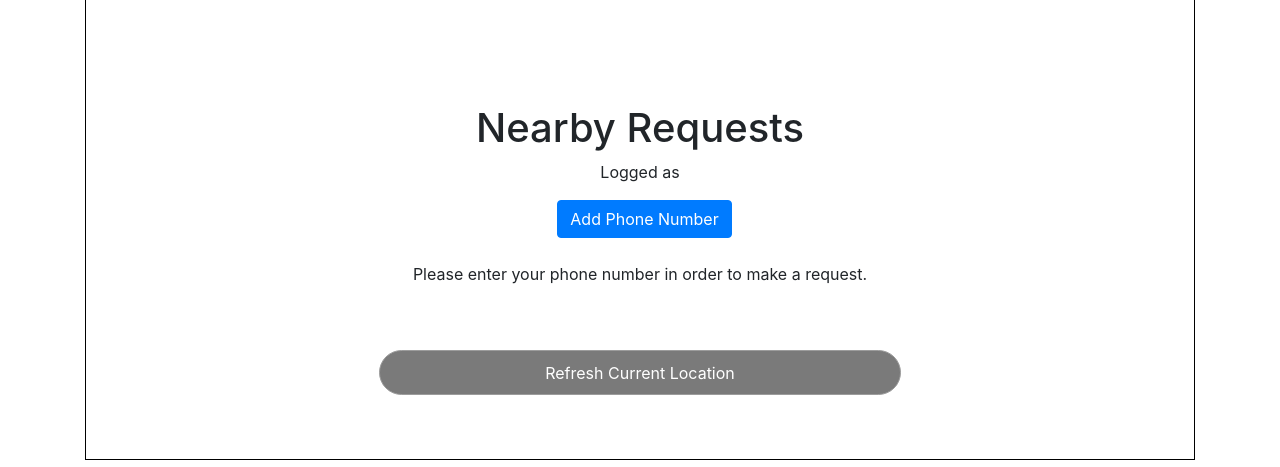
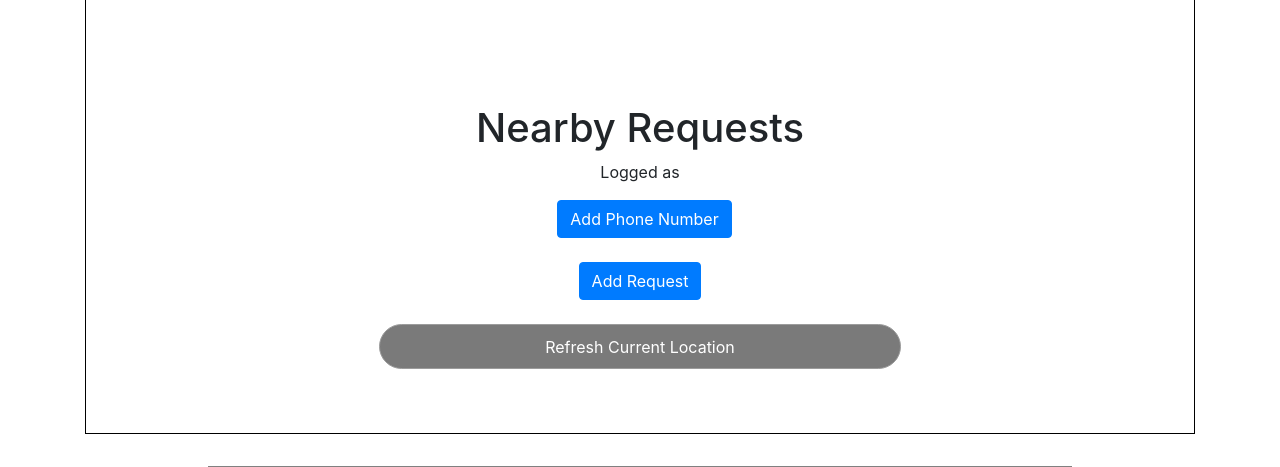
Before and after one commit to nik258heda/SWC_COVID, a Django app: template templates/home/main_page.html in a window 1280 px wide. Shown: the part 163-630 px from the top of the page. Run offline with Django 3.2, Linux system fonts and the light colour scheme; the template is opened without the code that fills it: most values are stand-ins (such as "Sample title", 1, 10 or a date in 2020); some libraries are stand-ins or nearby versions.

Commit message:
minor ui changes

```diff
--- a/templates/home/main_page.html
+++ b/templates/home/main_page.html
@@ -126,15 +126,12 @@
       <a class="btn btn-primary" href="{% url 'auths:phoneVerification' %}">Add Phone Number</a>
       {% endif %}
       <br> <br>
-      {% if phoneNumberExists %}
       {% if latitude != 0 or longitude != 0  %}
       <a class="btn btn-primary" href="{% url 'home:postForm' latitude longitude %}">Add Request</a>
       {% else %}
       <p>Your current location has not been calculated yet. Nearby posts will only show up once your current location is loaded.</p>
       {% endif %}
-      {% else %}
-      <p>Please enter your phone number in order to make a request.</p>
-      {% endif %}
+
 
       <br><br>
       <form class="" action="{% url 'home:main_page' latitude longitude %}" method="post">
```
